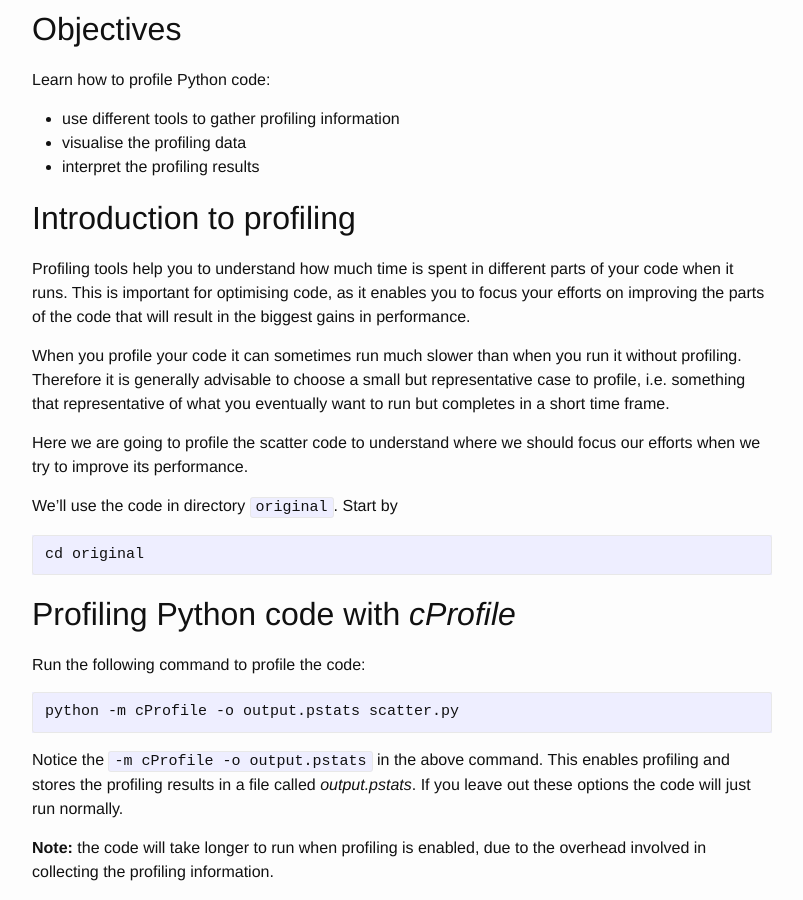
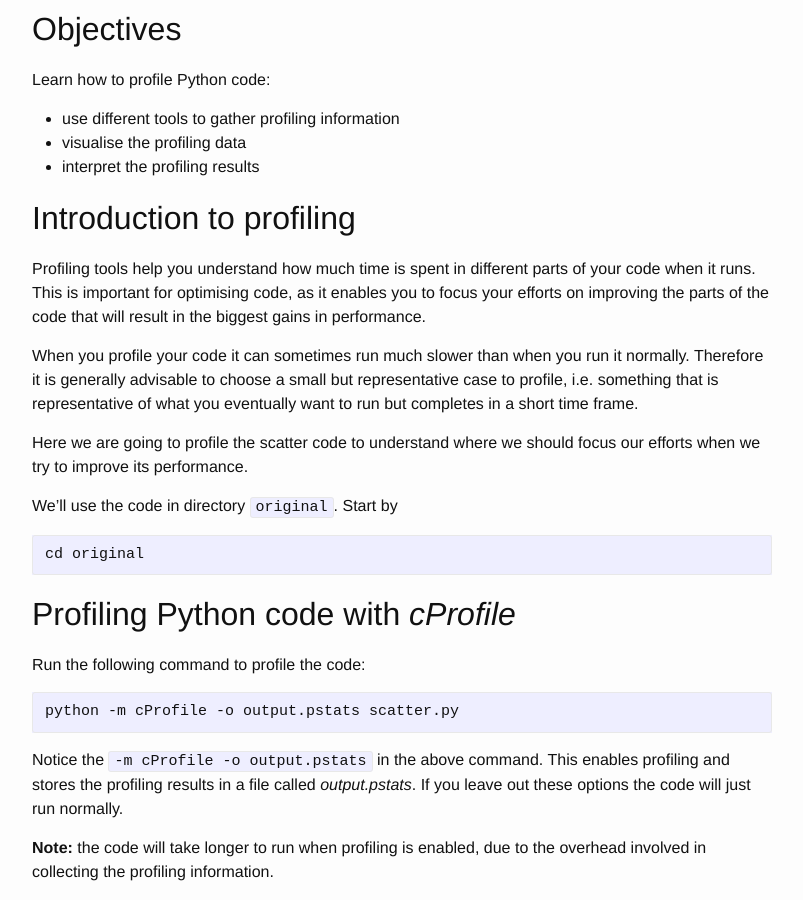
Before and after one commit to nesi/perf-training, a Jekyll site: the page built from _lessons/python-scatter/01-profiling.md, in a window 1280 px wide and 900 px high, scrolled down 637 px. Shown: the whole window, without its empty margins (238-1041 px from the left). Built offline with Jekyll 4.4.1, drawn with Linux system fonts in a browser that asks for light colours; some of the changed text lies outside the part shown.

Commit message:
Typos, small changes to sentences

```diff
--- a/_lessons/python-scatter/01-profiling.md
+++ b/_lessons/python-scatter/01-profiling.md
@@ -15,14 +15,14 @@ Learn how to profile Python code:
 
 ## Introduction to profiling
 
-Profiling tools help you to understand how much time is spent in different
+Profiling tools help you understand how much time is spent in different
 parts of your code when it runs. This is important for optimising code, as it
 enables you to focus your efforts on improving the parts of the code that
 will result in the biggest gains in performance.
 
 When you profile your code it can sometimes run much slower than when you run
-it without profiling. Therefore it is generally advisable to choose a small
-but representative case to profile, i.e. something that representative of what
+it normally. Therefore it is generally advisable to choose a small but
+representative case to profile, i.e. something that is representative of what
 you eventually want to run but completes in a short time frame.
 
 Here we are going to profile the scatter code to understand where we should
```
Also changed, not shown: other parts of _lessons/python-scatter/01-profiling.md (+4 -4 lines).
